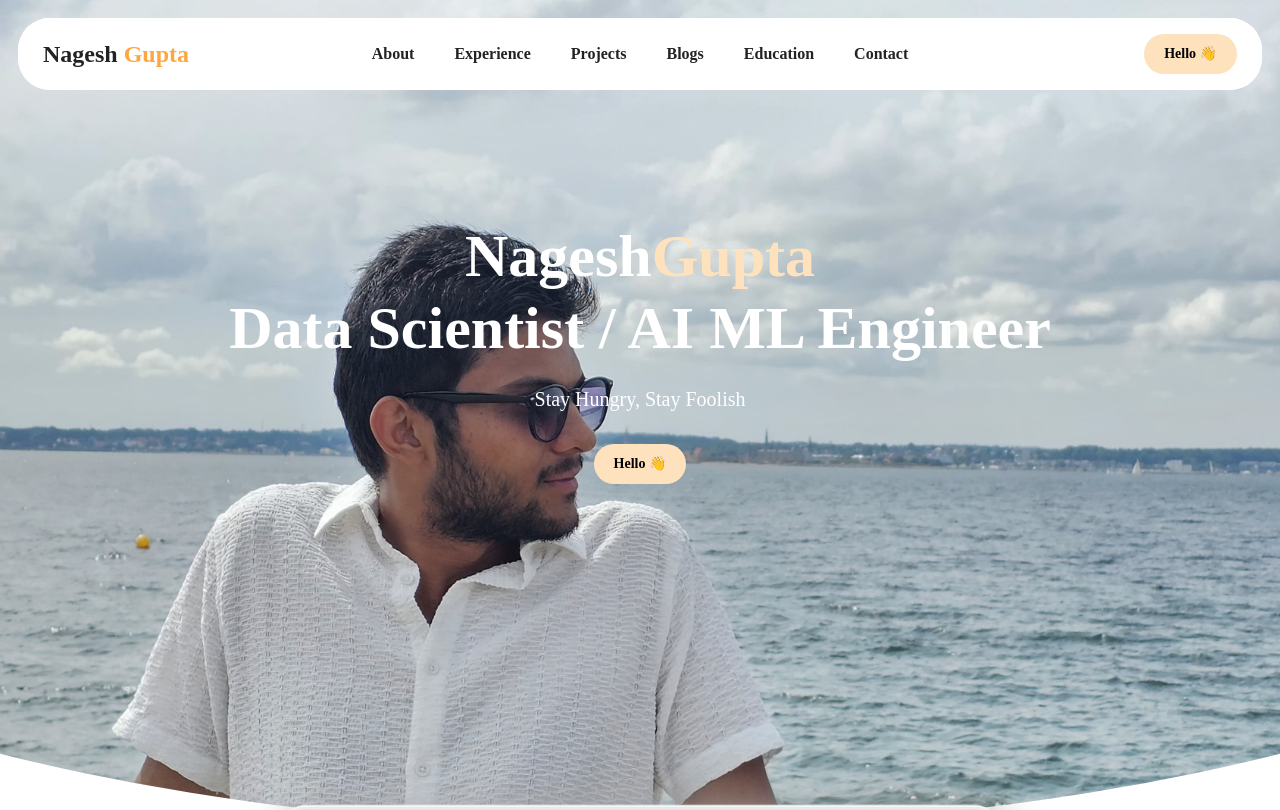
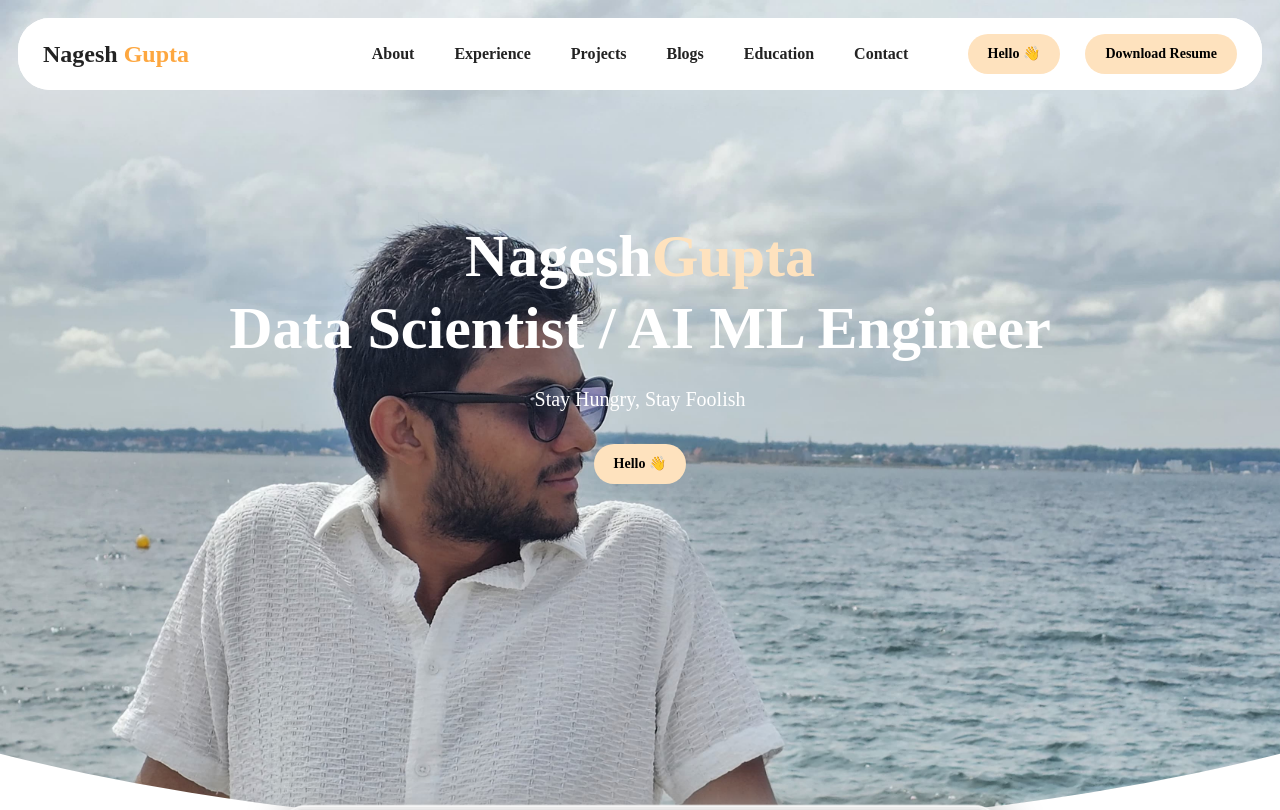
Before and after one commit to nageshgg/NageshPortfolio, a React (Vite) app: page / in a window 1280 px wide. Shown: the top 810 px of the page. Built offline with nearby package versions, Linux system fonts and the light colour scheme; a web font is replaced by a local one.

Commit message:
added resume downalod section

```diff
--- a/public/css/responsive.css
+++ b/public/css/responsive.css
@@ -149,6 +149,29 @@
     .top-nav-wrapper.opened .top-nav .mobile-bottom-contact {
         visibility: visible;
         opacity: 1;
+    }
+
+    .top-nav .mobile-bottom-contact .mobile-resume-cta {
+        margin: 25px 0 10px;
+        width: 100%;
+        display: flex;
+        justify-content: center;
+    }
+
+    .top-nav .mobile-bottom-contact .mobile-resume-cta a {
+        display: inline-block;
+        background-color: #FEE2BE;
+        color: #000000;
+        padding: 12px 22px;
+        border-radius: 18px;
+        font-weight: 700;
+        text-decoration: none;
+        box-shadow: 0 12px 24px rgba(0, 0, 0, 0.08);
+    }
+
+    .top-nav .mobile-bottom-contact .mobile-resume-cta a:hover {
+        background-color: #fda740;
+        color: #ffffff;
     }
 
     .publication-section .left-publication-text h3 {
--- a/src/components/NavBar.jsx
+++ b/src/components/NavBar.jsx
@@ -1,6 +1,9 @@
-import { heroContent, navLinks, topSocialLinks } from '../data/content.js';
+import { heroContent, navLinks, resumeContent, topSocialLinks } from '../data/content.js';
 
-const NavBar = () => (
+const NavBar = () => {
+  const showResume = resumeContent?.showDownload !== false;
+
+  return (
     <section className="top-nav-sec">
       <div className="top-nav-wrapper">
         <div className="top-nav">
@@ -31,6 +34,20 @@ const NavBar = () => (
                 {heroContent.buttonLabel}
               </a>
             </div>
+            {showResume ? (
+              <div className="nav-get-started">
+                <a
+                  href={resumeContent.file}
+                  title="Download Resume PDF"
+                  className="button-look"
+                  target="_blank"
+                  rel="noopener"
+                  download
+                >
+                  {heroContent.download_Resume}
+                </a>
+              </div>
+            ) : null}
             <div className="side-menu">
               <div className="side-menu-burger">
                 <i className="fas fa-bars"></i>
@@ -41,6 +58,20 @@ const NavBar = () => (
             <div className="nav-phone-number">
               <p>Connect with me!</p>
             </div>
+            {showResume ? (
+              <div className="mobile-resume-cta">
+                <a
+                  href={resumeContent.file}
+                  title="Download Resume PDF"
+                  className="button-look"
+                  target="_blank"
+                  rel="noopener"
+                  download
+                >
+                  Download Resume
+                </a>
+              </div>
+            ) : null}
             <div className="nav-social-media">
               {topSocialLinks.map(({ href, iconClass, title }) => (
                 <a href={href} target="_blank" rel="noopener" title={title} key={title}>
@@ -53,5 +84,6 @@ const NavBar = () => (
       </div>
     </section>
   );
+};
 
 export default NavBar;
--- a/src/data/content.js
+++ b/src/data/content.js
@@ -13,6 +13,18 @@ export const heroContent = {
   title: 'Data Scientist / AI ML Engineer',
   tagline: 'Stay Hungry, Stay Foolish',
   buttonLabel: 'Hello 👋',
+  download_Resume: 'Download Resume',
+};
+
+export const resumeContent = {
+  showDownload: true,
+  eyebrow: 'Resume',
+  heading: 'Download my latest resume',
+  file: '/resume/nagesh-gupta-resume.pdf',
+  fileLabel: 'Download Resume (PDF)',
+  updated: 'Dec 2025',
+  fileSize: '355 KB',
+
 };
 
 export const topSocialLinks = [
```
Also changed, not shown: 1 other file (tests, documents, lock files or other folders). Lines whose indentation alone changed are shown as unchanged.
